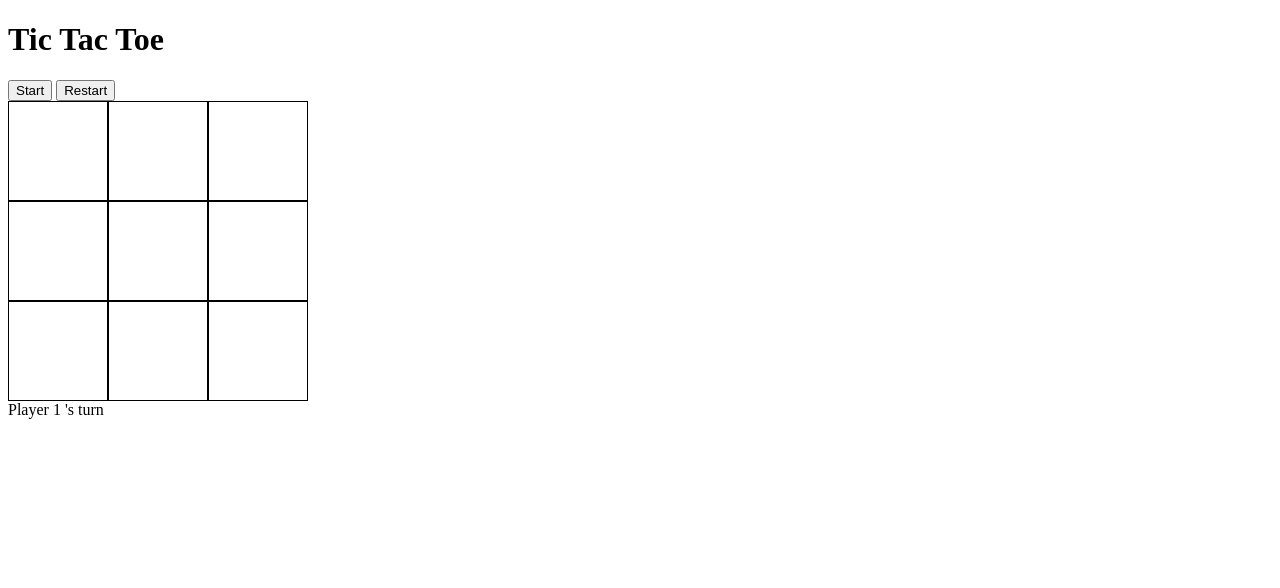
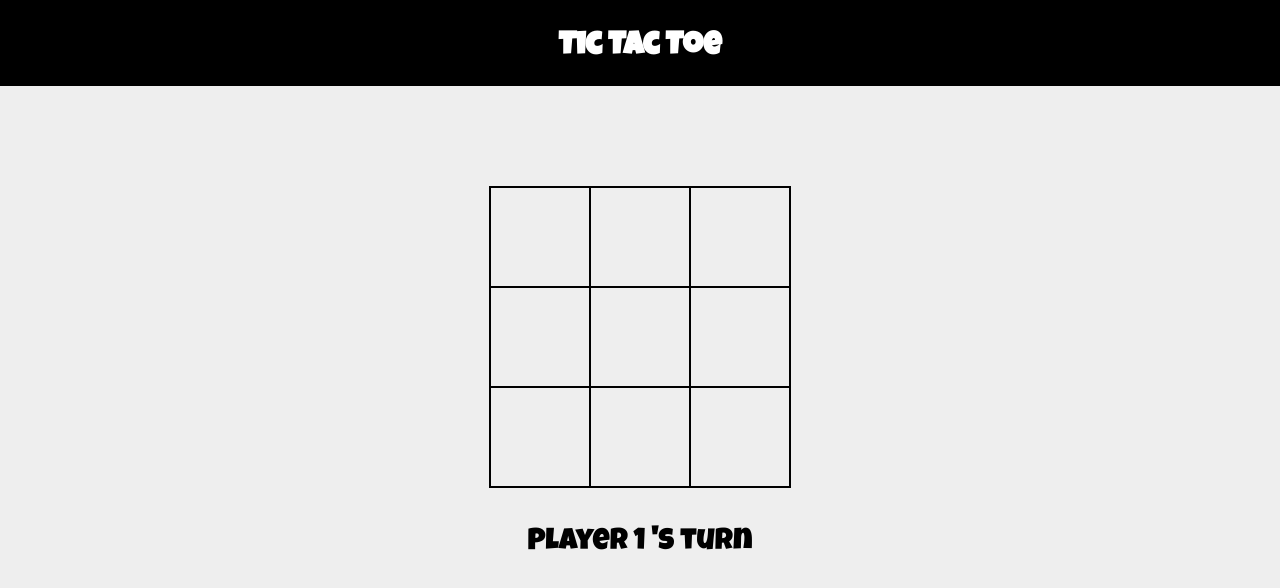
Before and after one commit to yyaannn/tic-tac-toe, a plain HTML site: page index.html in a window 1280 px wide. Both pictures are taken after a click on the button "Start". Drawn offline with Linux system fonts and the light colour scheme.

Commit message:
feat: improve UI layout and styling

```diff
--- a/index.html
+++ b/index.html
@@ -8,9 +8,19 @@
     <script src="script.js" defer></script>
 </head>
 <body>
+    <div class="container">
+        <div class="header">
             <h1>Tic Tac Toe</h1>
+        </div>
+        <div class="content">
+            <div>
+
+            </div>
+            <div class="center-area">
+                <div class="button-area">
                     <button id="start-btn">Start</button>
-    <button id="restart-btn">Restart</button>
+                    <button id="restart-btn" style="display: none;">Restart</button>
+                </div>
                 <div class="board" id="board">
                     <div class="cell" data-index="0"></div>
                     <div class="cell" data-index="1"></div>
@@ -22,6 +32,14 @@
                     <div class="cell" data-index="7"></div>
                     <div class="cell" data-index="8"></div>
                 </div>
+                <div class="message-box">
                     <div id="message"></div>
+                </div>
+            </div>
+            <div>
+
+            </div>
+        </div>
+    </div>
 </body>
 </html>
--- a/script.js
+++ b/script.js
@@ -76,30 +76,23 @@ const GameController = (() => {
         const success = GameBoard.setCell(index, currentPlayer.marker);
         if (!success) return;
 
-        DisplayController.render();
-
         if (checkWinner(currentPlayer.marker)) {
             gameOver = true;
-
             DisplayController.updateMessage(
                 `${currentPlayer.name} wins!`
             );
-
-            return;
+        } else if (checkTie()) {
+            gameOver = true;
+            DisplayController.updateMessage("It's a tie!");
+        } else {
+            switchTurn();
+            DisplayController.updateMessage(
+                `${getCurrentPlayer().name}'s turn`
+            );
         }
 
-        if (checkTie()) {
-            gameOver = true;
+        DisplayController.render();
 
-            DisplayController.updateMessage("It's a tie!");
-
-            return;
-        }
-
-        switchTurn();
-        DisplayController.updateMessage(
-            `${getCurrentPlayer().name}'s turn`
-        );
     };
 
     const checkWinner = (marker) => {
@@ -116,9 +109,14 @@ const GameController = (() => {
         return GameBoard.getBoard().every((cell) => cell !== "");
     };
 
+    const getGameOver = () => {
+        return gameOver;
+    };
+
     return {
         startGame,
         playRound,
+        getGameOver,
     };
 })();
 
@@ -129,9 +127,19 @@ const DisplayController = (() => {
 
     const render = () => {
         const board = GameBoard.getBoard();
+        const gameOver = GameController.getGameOver();
+
+        if (gameOver) {
+            document.getElementById("restart-btn").style.display = "block";
+        }
 
         cells.forEach((cell, index) => {
             cell.textContent = board[index];
+            if (!gameOver && board[index] === "") {
+                cell.classList.add("active");
+            } else {
+                cell.classList.remove("active");
+            }
         });
     };
 
@@ -147,11 +155,15 @@ const DisplayController = (() => {
             });
         });
 
-        document.getElementById("start-btn").addEventListener("click", () => {
+        const startBtn = document.getElementById("start-btn");
+        startBtn.addEventListener("click", () => {
+            startBtn.style.display = "none";
             GameController.startGame();
         });
 
-        document.getElementById("restart-btn").addEventListener("click", () => {
+        const restartBtn = document.getElementById("restart-btn");
+        restartBtn.addEventListener("click", () => {
+            restartBtn.style.display = "none";
             GameController.startGame();
         });
     };
--- a/style.css
+++ b/style.css
@@ -1,14 +1,94 @@
+@import url('https://fonts.googleapis.com/css2?family=Archivo+Black&family=Luckiest+Guy&display=swap');
+
+body {
+    padding: 0;
+    margin: 0;
+    font-family: "Luckiest Guy", cursive;
+}
+
+.container {
+    height: 100vh;
+    display: flex;
+    flex-direction: column;
+}
+
+.header {
+    background-color: #000000;
+    color: #ffffff;
+    text-align: center;
+    padding-top: 10px;
+}
+
+.content {
+    background-color: #eeeeee;
+    flex: 1;
+    display: grid;
+    grid-template-columns: repeat(3, 1fr);
+    justify-items: center;
+    align-items: center;
+}
+
+.center-area {
+    height: 100%;
+    display: flex;
+    flex-direction: column;
+    justify-content: flex-start;
+    align-items: center;
+}
+
+.button-area {
+    display: flex;
+    justify-content: center;
+    align-items: center;
+    height: 100px;
+}
+
 #board {
     display: grid;
     grid-template: repeat(3, 100px) / repeat(3, 100px);
+    border: 1px solid #000000;
 }
 
 .cell {
+    font-family: "Archivo Black", sans-serif;
     border: 1px solid #000000;
     display: flex;
     justify-content: center;
     align-items: center;
     font-size: 5rem;
     font-weight: bold;
+    transition-duration: 0.5s;
+    cursor: default;
+}
+
+.active:hover {
+    background-color: #000000;
     cursor: pointer;
 }
+
+button {
+    width: fit-content;
+    transition-duration: 0.5s;
+    cursor: pointer;
+    border-radius: 10px;
+    border: #000000 solid 2px;
+    padding: 10px 10px 5px 10px;
+    margin: 20px;
+    font-family: "Luckiest Guy", cursive;
+    font-size: 24px;
+}
+
+button:hover {
+    background-color: #000000;
+    color: #ffffff;
+}
+
+.message-box {
+    border-radius: 20px;
+    display: flex;
+    justify-content: center;
+    align-items: center;
+    margin: 20px;
+    padding: 20px;
+    font-size: 30px;
+}
```
Lines whose indentation alone changed are shown as unchanged.
